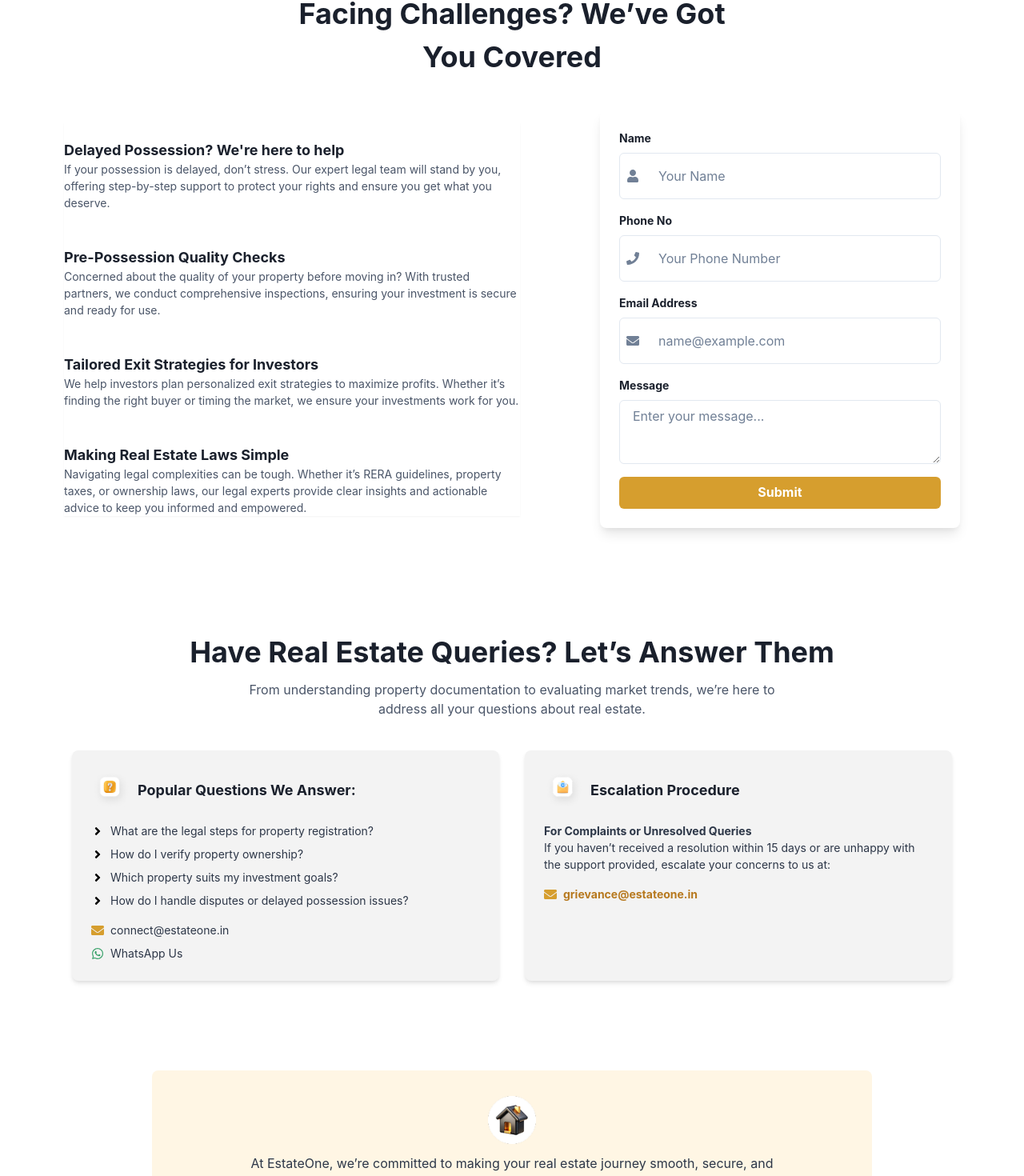
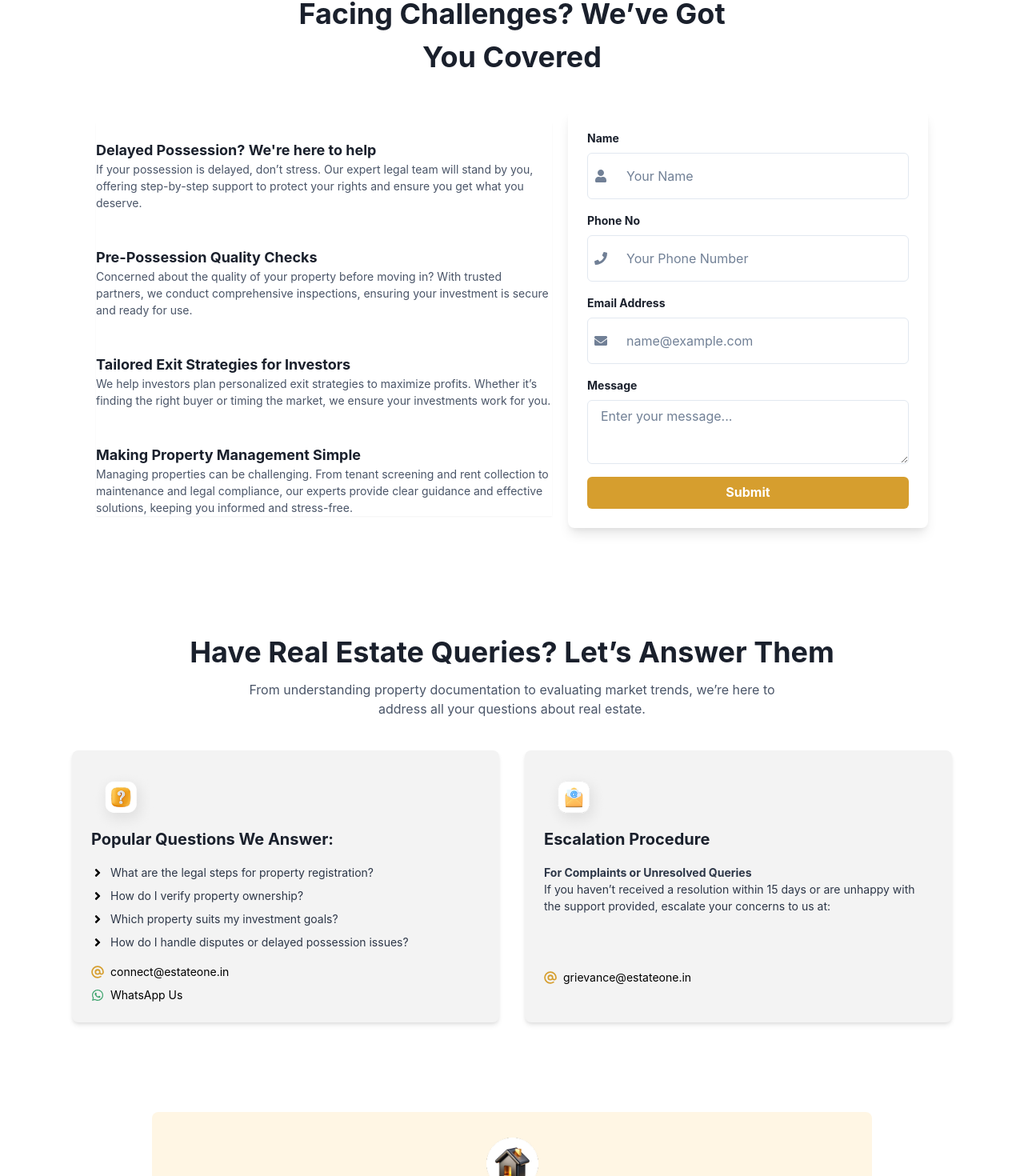
Before and after one commit to Ahsan-26/estate-frontend, a React (Create React App) app: page /contact in a window 1280 px wide. Shown: the part 857-2327 px from the top of the page at 80% size. Built offline with nearby package versions, Linux system fonts and the light colour scheme.

Commit message:
Contact Us page completed

```diff
--- a/src/components/Contact/ContactFAQ.js
+++ b/src/components/Contact/ContactFAQ.js
@@ -1,6 +1,7 @@
 import React from "react";
 import { Box, Text, VStack, HStack, Grid, Link, Icon, Image } from "@chakra-ui/react";
-import { FaEnvelope, FaWhatsapp, FaAngleRight } from "react-icons/fa";
+import {  FaWhatsapp, FaAngleRight } from "react-icons/fa";
+import { AtSignIcon } from '@chakra-ui/icons';
 
 const ContactFAQ = () => {
   return (
@@ -33,8 +34,10 @@ const ContactFAQ = () => {
         >
           {/* Icon & Title */}
           <HStack>
-            <Image src="/images/question_icon.png" alt="FAQ Icon" boxSize="50px" />
-            <Text fontSize="lg" fontWeight="bold">Popular Questions We Answer:</Text>
+            <Image src="/images/question_icon.png" alt="FAQ Icon" boxSize="80px" />
+          </HStack>
+          <HStack>
+          <Text mt={-6} fontSize="xl" fontWeight="bold">Popular Questions We Answer:</Text>
           </HStack>
 
           {/* Questions List */}
@@ -60,14 +63,14 @@ const ContactFAQ = () => {
           {/* Contact Info */}
           <VStack align="start" spacing={2}>
             <HStack>
-              <Icon as={FaEnvelope} color="yellow.500" />
-              <Link href="mailto:connect@estateone.in" fontSize="sm" color="gray.700">
+              <Icon as={ AtSignIcon} color="yellow.500" />
+              <Link href="mailto:connect@estateone.in" fontSize="sm" color="black">
                 connect@estateone.in
               </Link>
             </HStack>
             <HStack>
               <Icon as={FaWhatsapp} color="green.500" />
-              <Link href="https://wa.me/919548056061" fontSize="sm" color="gray.700">WhatsApp Us</Link>
+              <Link href="https://wa.me/919548056061" fontSize="sm" color="black">WhatsApp Us</Link>
             </HStack>
           </VStack>
         </VStack>
@@ -83,8 +86,11 @@ const ContactFAQ = () => {
         >
           {/* Icon & Title */}
           <HStack>
-            <Image src="/images/email_icon.png" alt="Escalation Icon" boxSize="50px" />
-            <Text fontSize="lg" fontWeight="bold">Escalation Procedure</Text>
+            <Image src="/images/email_icon.png" alt="Escalation Icon" boxSize="80px" />
+
+          </HStack>
+          <HStack>
+          <Text fontSize="xl" mt={-6} fontWeight="bold">Escalation Procedure</Text>
           </HStack>
 
           {/* Description */}
@@ -96,9 +102,9 @@ const ContactFAQ = () => {
           </Text>
 
           {/* Escalation Email */}
-          <HStack>
-            <Icon as={FaEnvelope} color="yellow.500" />
-            <Link href="mailto:grievance@estateone.in" fontSize="sm" color="yellow.600" fontWeight="bold">
+          <HStack mt={8} transform={"translateY(20px)"}>
+            <Icon as={ AtSignIcon} color="yellow.500" />
+            <Link href="mailto:grievance@estateone.in" fontSize="sm" color="black" >
               grievance@estateone.in
             </Link>
           </HStack>
--- a/src/components/Contact/ContactHelp.js
+++ b/src/components/Contact/ContactHelp.js
@@ -16,10 +16,10 @@ const ContactHelp = () => {
         mx="auto"
       >
         {/* Icon */}
-        <Image src="/images/home_icon.png" alt="Support Icon" boxSize="60px" mx="auto" mb={3} />
+        <Image src="/images/home_icon.png" alt="Support Icon" boxSize="65px" mx="auto" mb={3} />
 
         {/* Text */}
-        <Text fontSize="md" color="gray.700" maxW="700px" mx="auto">
+        <Text fontSize="md" color="gray.700" maxW="700px" mx="auto" fontWeight="medium">
           At EstateOne, we’re committed to making your real estate journey smooth, secure,
           and stress-free. Whatever the issue, we’re here to help—every step of the way.
         </Text>
--- a/src/components/Contact/ContactHero.js
+++ b/src/components/Contact/ContactHero.js
@@ -13,6 +13,8 @@ const ContactHero = () => {
       bgGradient="linear(to-b, #FEFEF9, #F7F3EA)"
       py={{ base: 3, md: 6 }}
       px={{ base: 5, md: 10 }}
+      maxW="1300px"   // sets the max width
+  mx="auto"
       textAlign="center"
     >
       <Button
--- a/src/components/Contact/ContactSupport.js
+++ b/src/components/Contact/ContactSupport.js
@@ -81,9 +81,12 @@ const ContactSupport = () => {
   return (
     <Box
   as="section"
+
   py={{ base: 10, md: 16 }}
   px={{ base: 5, md: 20 }}
-  mt={{ base: 20, md: 20 }}  // ✅ Added margin-top here
+  mt={{ base: 20, md: 20 }}
+  maxW="1200px"   // sets the max width
+  mx="auto"   // ✅ Added margin-top here
 >
       {/* Section Title */}
 
@@ -95,9 +98,10 @@ const ContactSupport = () => {
       <Flex
         direction={{ base: "column", md: "row" }}
         align="center"
-        justify="space-between"
+    justify="space-around"
         mt={10}
-        gap={10}
+        gap={5}
+
       >
         {/* Left Side - Support Information */}
         <VStack align="start"  boxShadow="sm" spacing={6} maxW="570px" minH="490px">
@@ -126,11 +130,12 @@ const ContactSupport = () => {
           </Box>
 
           <Box mt={5}>
-            <Text fontSize="lg" fontWeight="bold">Making Real Estate Laws Simple</Text>
+            <Text fontSize="lg" fontWeight="bold">Making Property Management Simple</Text>
             <Text fontSize="sm" color="gray.600">
-              Navigating legal complexities can be tough. Whether it’s RERA guidelines, property taxes, or
-              ownership laws, our legal experts provide clear insights and actionable advice to keep you
-              informed and empowered.
+            Managing properties can be challenging. From tenant screening and
+rent collection to maintenance and legal compliance, our experts provide clear
+guidance and effective solutions, keeping you informed and stress-free.
+
             </Text>
           </Box>
         </VStack>
```
